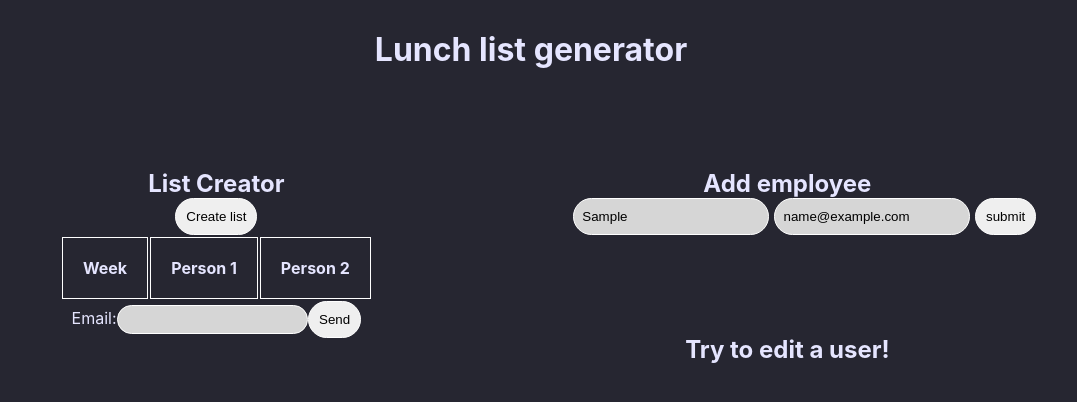
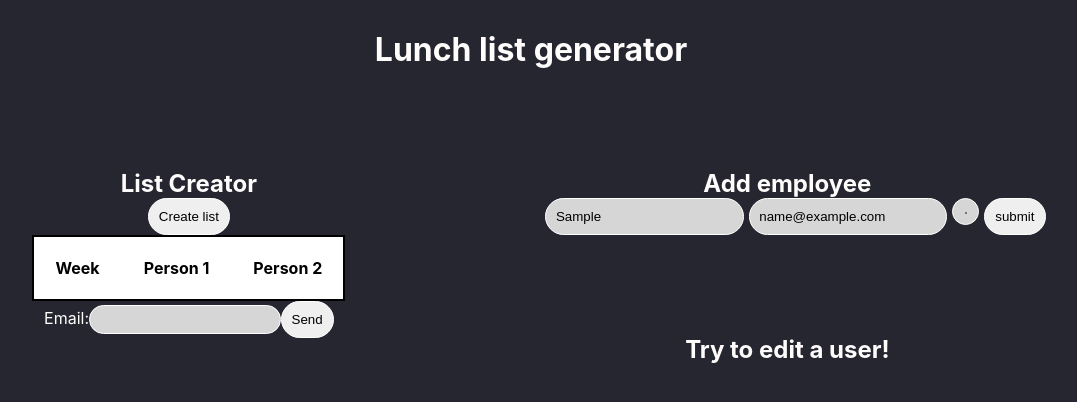
Before and after one commit to AlmaDurhuus/lunch-list, a React (Create React App) app: page / in a window 1280 px wide. Both pictures are taken after typing "Sample", "name@example.com" into the empty fields and a click on the button "Create list". Shown: the top 402 px of the page, without its empty margins (109-1186 px from the left). Built offline with nearby package versions, Linux system fonts and the light colour scheme.

Commit message:
color pickerrrr

```diff
--- a/public/index.html
+++ b/public/index.html
@@ -24,7 +24,7 @@
       work correctly both with client-side routing and a non-root public URL.
       Learn how to configure a non-root public URL by running `npm run build`.
     -->
-    <title>React App</title>
+    <title>Lunch list</title>
   </head>
   <body>
     <noscript>You need to enable JavaScript to run this app.</noscript>
--- a/src/components/App.css
+++ b/src/components/App.css
@@ -5,8 +5,10 @@ body{
   margin-right: auto;
   padding: 30px;
 
-  color: rgb(229, 229, 255);
   background-color: rgb(38, 38, 49);
+
+
+  color: rgb(255, 252, 252);
 }
 
 *{
@@ -57,6 +59,7 @@ button{
   width: 100%;
 }
 .txt{
+  color: black;
   border-radius: 20px;
   padding: 2%;
   width: 250px;
@@ -73,6 +76,6 @@ button{
 }
 
 td, th{
-    border: white solid 1px;
+    border: rgb(255, 255, 255) solid 1px;
     padding: 20px;
-}
+  }
--- a/src/components/CreateList.js
+++ b/src/components/CreateList.js
@@ -122,6 +122,16 @@ const sendEmail = (e) => {
 
   var week=currentWeek()
 
+  //Styling for the email
+  const styling = {
+    color: 'black',
+    outlineStyle: 'solid',
+    outlineColor: 'black',
+    outlineWidth: '2px',
+    padding: '20px',
+
+}
+
   //Generating the list once the button is pressed
   return (
     <div>
@@ -130,9 +140,9 @@ const sendEmail = (e) => {
         {del? <div></div>
         :
         <div>
-          <table ref={content}>
-            <thead>
-              <tr>
+          <table ref={content} style={{width:'100%', background:'white'}} >
+            <thead >
+              <tr style={styling}>
                 <th>Week</th>
                 <th>Person 1</th>
                 <th>Person 2</th>
@@ -140,10 +150,10 @@ const sendEmail = (e) => {
             </thead>
             <tbody>
             {employeesIndex2.map((num, index) => (
-                  <tr key={index}>
+                  <tr key={index} style={styling}>
                     <td>{week +=1}</td>
-                    <td>{employees[num.person1].name}</td>
-                    <td>{employees[num.person2].name}</td>
+                    <td style={{background: employees[num.person1].color}}>{employees[num.person1].name}</td>
+                    <td style={{background: employees[num.person2].color}}>{employees[num.person2].name}</td>
               </tr>
             ))}</tbody>
           </table>
--- a/src/components/DisplayUsers.js
+++ b/src/components/DisplayUsers.js
@@ -25,7 +25,7 @@ function DisplayUsers({ employees, setEmployees, setDel }) {
   return (
     <div className='employeeList'>
       {employees.map((employee, index) => (
-        <form className='employees' key={index} onSubmit={(e) => e.preventDefault()}>
+        <form className='employees' key={index} onSubmit={(e) => e.preventDefault()} style={{background: employee.color}}>
           {editingStates[index] ? (
             <input
               type="text"
@@ -58,6 +58,22 @@ function DisplayUsers({ employees, setEmployees, setDel }) {
           ) : (
             <div className='txt'>{employee.email}</div>
           )}
+          {editingStates[index] ? (
+          <input
+            type="color"
+            name="color"
+            value={employee.color}
+            onChange={(e) => {
+              const color = e.target.value;
+              const updatedEmployee = { ...employee, color };
+              const updatedEmployees = [...employees];
+              updatedEmployees[index] = updatedEmployee;
+              setEmployees(updatedEmployees);
+            }}
+          />
+        ) : null}
+
+
           {editingStates[index] ?
           ( <div className='editBtn'><button type='button' onClick={() => handleDelete(employee.email)}>Delete</button> <button type="submit" onClick={() => toggleEditing(index)}>Done</button> </div> )
           : ( <button type="submit" onClick={() => toggleEditing(index)}>Edit</button>)}
--- a/src/components/Form.js
+++ b/src/components/Form.js
@@ -5,6 +5,7 @@ const Form = ({employees, setEmployees}) => {
   //const [employees, setEmployees] = useState(JSON.parse(localStorage.getItem('employees')) || []);
   const [name, setName] = useState("");
   const [email, setEmail] = useState("");
+  const [color, setColor] = useState("")
 
   //makes sure that the local storage is updated
   useEffect (() => {
@@ -14,9 +15,10 @@ const Form = ({employees, setEmployees}) => {
   //Handles when submitting a new employee
   const handleSubmit = (e) => {
     e.preventDefault();
-    setEmployees([...employees, {name, email}]);
+    setEmployees([...employees, {name, email, color}]);
     setName("");
     setEmail("");
+    setColor("");
   }
 
 
@@ -40,6 +42,11 @@ const Form = ({employees, setEmployees}) => {
             aria-label="email"
             required
           />
+          <input type='color'
+            value={color}
+            onChange={(e) => setColor(e.target.value)}
+            style={{background : color}}
+          />
               <button type="submit" value="Submit">submit</button>
         </form>
 
```
